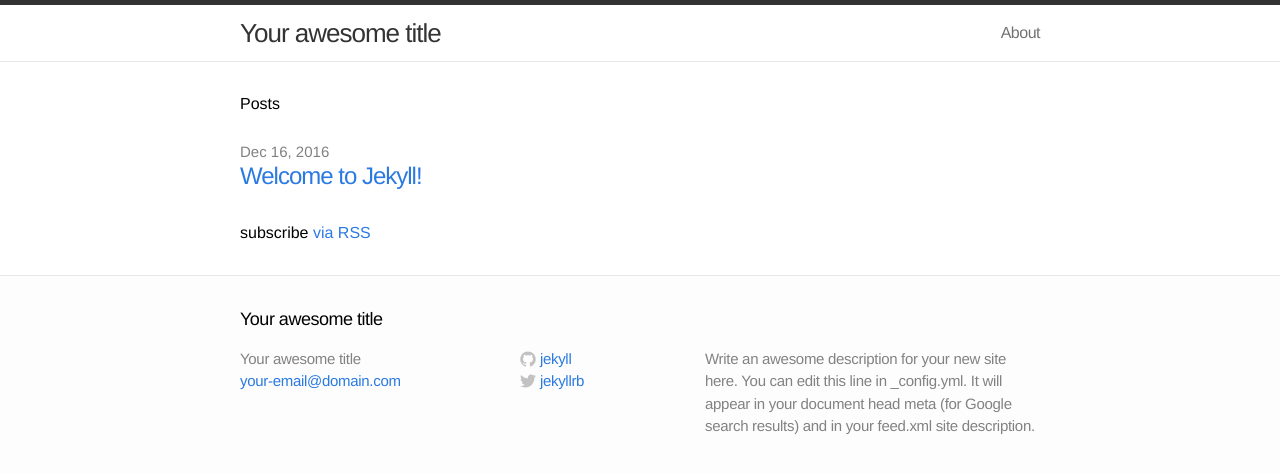
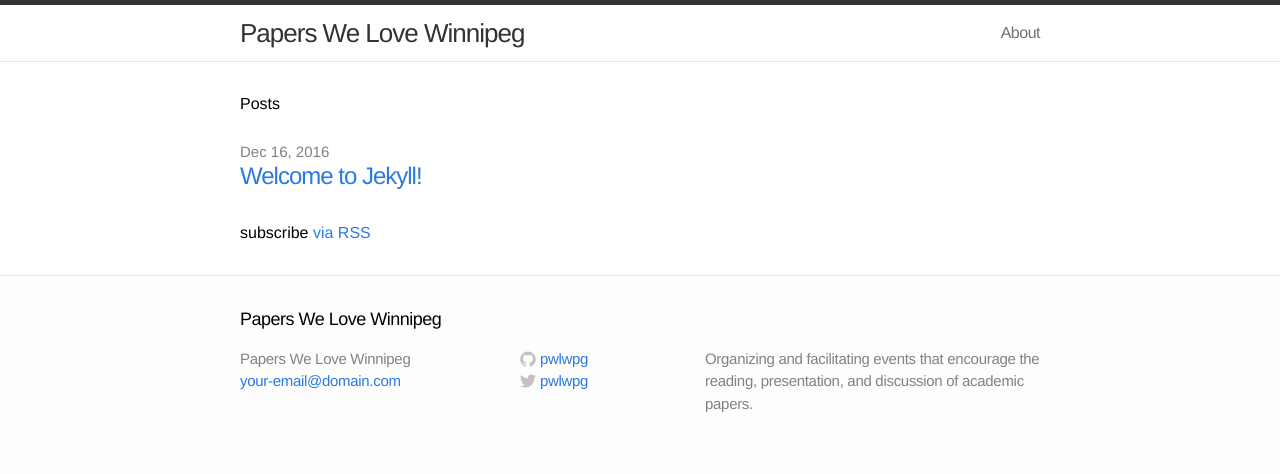
Before and after one commit to pwlwpg/pwlwpg.github.io, a Jekyll site: the page built from index.html, in a window 1280 px wide. Shown: the top 474 px of the page. Built offline with Jekyll 4.4.1, drawn with Linux system fonts in a browser that asks for light colours.

Commit message:
Configure Jekyll.

```diff
--- a/_config.yml
+++ b/_config.yml
@@ -1,11 +1,11 @@
 # Site settings
-title: Your awesome title
+title: Papers We Love Winnipeg
 email: your-email@domain.com
-description: "Write an awesome description for your new site here. You can edit this line in _config.yml. It will appear in your document head meta (for Google search results) and in your feed.xml site description."
+description: "Organizing and facilitating events that encourage the reading, presentation, and discussion of academic papers."
 baseurl: ""
-url: "http://yourdomain.com"
-twitter_username: jekyllrb
-github_username:  jekyll
+url: "http://pwlwpg.ca"
+twitter_username: pwlwpg
+github_username:  pwlwpg
 
 # Build settings
 markdown: kramdown
```
